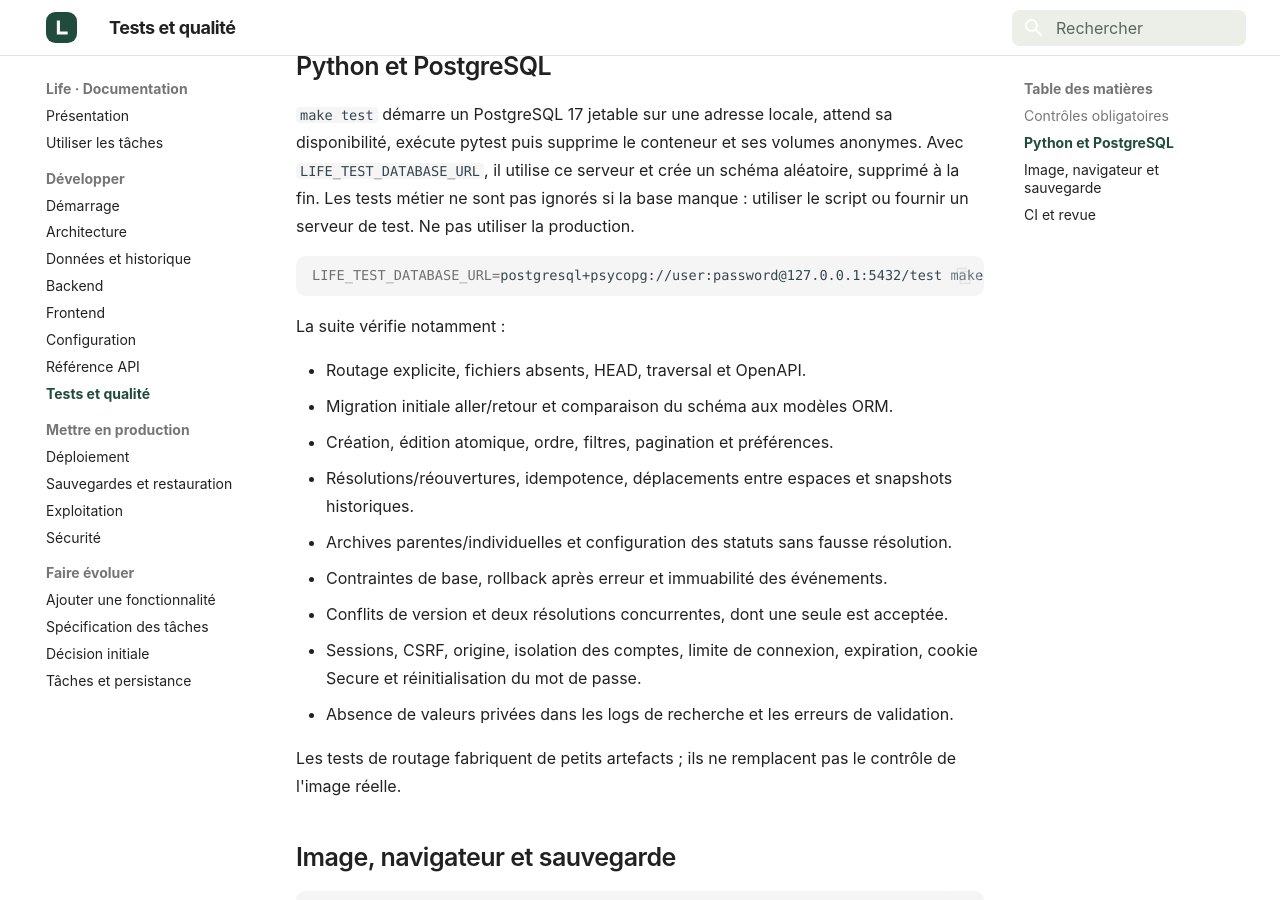
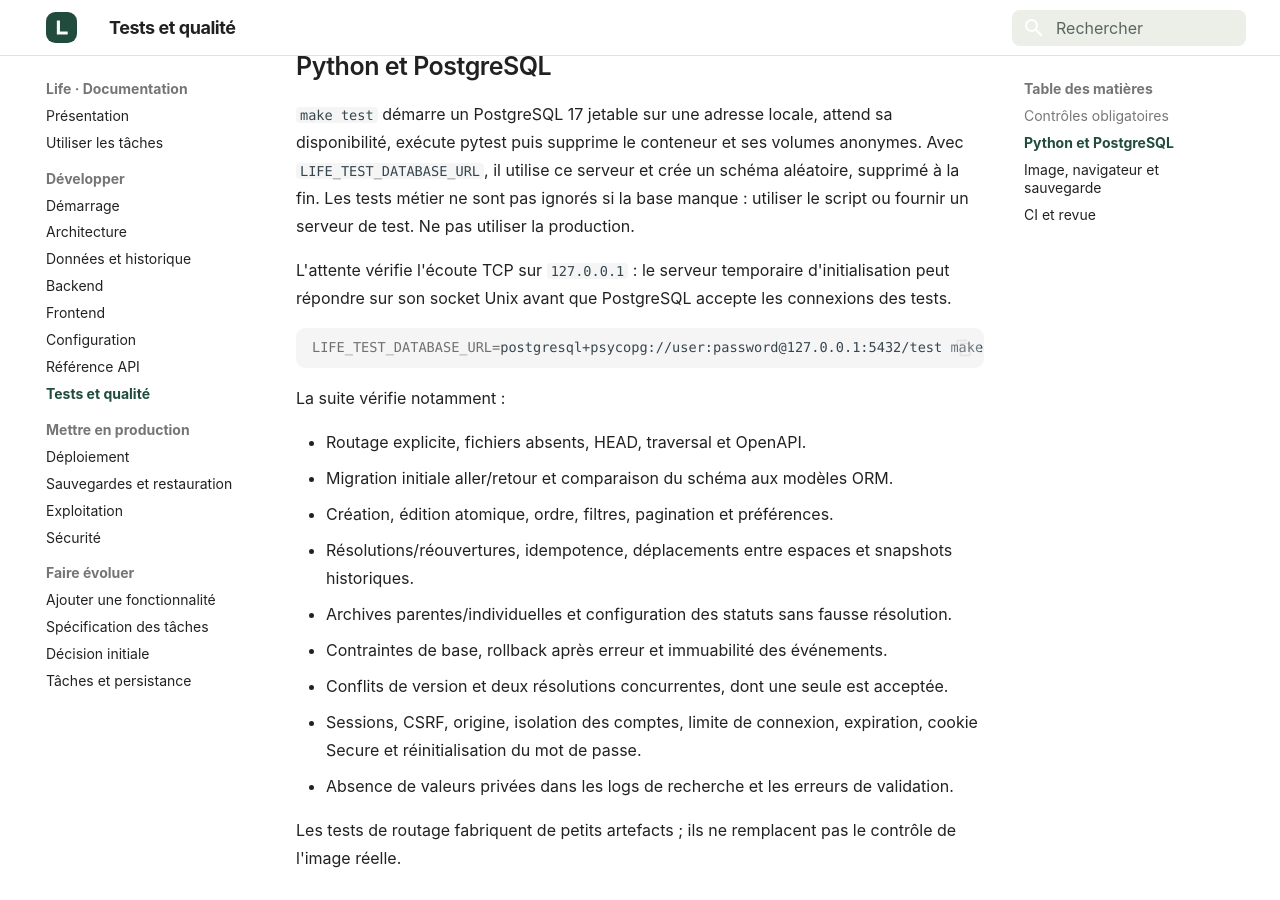
Before and after one commit to ThibaultLeveau/life.thibault-leveau.com, an MkDocs documentation site: the page built from docs/tests.md, in a window 1280 px wide and 900 px high, scrolled down 471 px. Built offline with MkDocs 1.6.1 and Material for MkDocs 9.7.7, drawn with Linux system fonts in a browser that asks for light colours.

Commit message:
fix: wait for PostgreSQL TCP readiness in tests (#5)

````diff
--- a/docs/tests.md
+++ b/docs/tests.md
@@ -16,6 +16,8 @@ make build
 ## Python et PostgreSQL
 
 `make test` démarre un PostgreSQL 17 jetable sur une adresse locale, attend sa disponibilité, exécute pytest puis supprime le conteneur et ses volumes anonymes. Avec `LIFE_TEST_DATABASE_URL`, il utilise ce serveur et crée un schéma aléatoire, supprimé à la fin. Les tests métier ne sont pas ignorés si la base manque : utiliser le script ou fournir un serveur de test. Ne pas utiliser la production.
+
+L'attente vérifie l'écoute TCP sur `127.0.0.1` : le serveur temporaire d'initialisation peut répondre sur son socket Unix avant que PostgreSQL accepte les connexions des tests.
 
 ```bash
 LIFE_TEST_DATABASE_URL=postgresql+psycopg://user:password@127.0.0.1:5432/test make test
````
Also changed, not shown: 1 other file.
